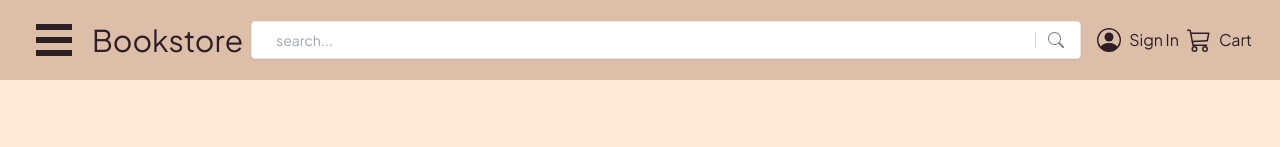
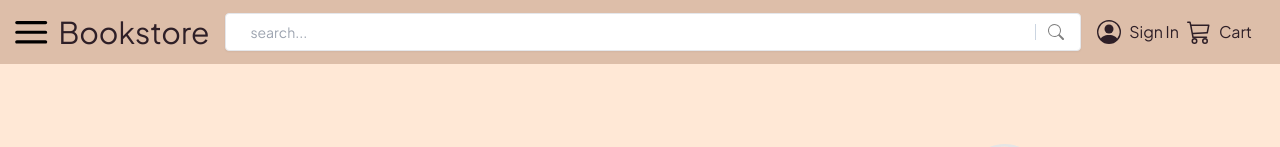
Before and after one commit to Rsandy2/ecommerce-ui, a Next.js app: page / in a window 1280 px wide. Shown: the top 147 px of the page. Built offline with nearby package versions, Linux system fonts and the light colour scheme.

Commit message:
fix: menu bar is now fixed on nav

```diff
--- a/components/Header.jsx
+++ b/components/Header.jsx
@@ -1,13 +1,69 @@
-import React from "react";
+import React, { Component, useState, useContext } from "react";
 import {BsPersonCircle, BsSearch, BsCart3} from "react-icons/bs";
 import ShoppingCart from "./ShoppingCart";
+import {push as Menu} from "react-burger-menu";
+import { CgMenu } from "react-icons/cg";
+
+// make a new context
+const MyContext = React.createContext();
+
+// create the provider
+const MyProvider = (props) => {
+  const [menuOpenState, setMenuOpenState] = useState(false)
+
+  return (
+    <MyContext.Provider value={{
+      isMenuOpen: menuOpenState,
+      toggleMenu: () => setMenuOpenState(!menuOpenState),
+      stateChangeHandler: (newState) => setMenuOpenState(newState.isOpen)
+    }}>
+      {props.children}
+    </MyContext.Provider>
+  )
+}
+
+const MenuButton = () => {
+  const ctx = useContext(MyContext)
+  return (
+    <CgMenu size="2.4rem" onClick={() => ctx.toggleMenu()}/>
+  )
+}
+
+const MenuSideBar = () => {
+    const ctx = useContext(MyContext)
+    return (
+        <Menu
+            customBurgerIcon={false}
+            isOpen={ctx.isMenuOpen}
+            onStateChange={(state) => ctx.stateChangeHandler(state)}
+
+            burgerBarClassName="bg-coffee"
+            itemClassName="text-white no-underline text-xl py-2"
+            crossButtonClassName="scale-125"
+            crossClassName="bg-white"
+            menuClassName="bg-darkGreen pt-10 px-6 text-xl"
+            morphShapeClassName="fill-current"
+            itemListClassName="bg-darkGreen p-3.5"
+            overlayClassName="bg-opacity-50 relative"
+        >
+            <a id="home" className="menu-item" href="/">Home</a>
+            <a id="" className="menu-item" href="/bookView">Book View</a>
+            <a id="" className="menu-item" href="/search">Search View</a>
+            <a id="" className="menu-item" href="/cartPage">Cart View</a>
+            <a className="menu-item--small" href="">Settings</a>
+        </Menu>
+    );
+}
 
 const header = () => {
     const [isOpen, setIsOpen] = React.useState(false)
 
     return(
-        <div className="flex flex-row items-center justify-center h-20 mx-3">
-                <h1 className="text-coffee text-3xl ml-20">Bookstore</h1>
+        <MyProvider>
+                <MenuSideBar pageWrapId={ "page-wrap" } outerContainerId={ "outer-container" } />
+            <div className="flex flex-row items-center justify-center h-16 mx-3 z-10">
+                <MenuButton />
+                <h1 className="text-coffee text-3xl mx-2">Bookstore</h1>
                 {/* search bar */}
                 <div className="flex-grow mx-2">
                     <div className="wrapper">
@@ -25,6 +81,7 @@ const header = () => {
                     <ShoppingCart isOpen={isOpen} setIsOpen={setIsOpen}/>
                 </div>
             </div>
+        </MyProvider>
     );
 };
 export default header;
--- a/components/MenuSideBar.jsx
+++ /dev/null
@@ -1,33 +0,0 @@
-import React, { Component } from "react";
-import {push as Menu} from "react-burger-menu";
-
-class MenuSideBar extends Component {
-  showSettings (event) {
-    event.preventDefault();
-  }
-
-  render () {
-    return (
-      <Menu
-        burgerBarClassName="bg-coffee"
-        itemClassName="text-white no-underline text-xl py-2"
-        burgerButtonClassName="fixed w-9 h-8 left-9 top-6"
-        crossButtonClassName="scale-125"
-        crossClassName="bg-white"
-        menuClassName="bg-darkGreen pt-10 px-6 text-xl"
-        morphShapeClassName="fill-current"
-        itemListClassName="bg-darkGreen p-3.5"
-        overlayClassName="bg-opacity-30"
-        pageWrapId={'page-wrap'}
-        outerContainerId={'outer-container'}
-      >
-          <a id="home" className="menu-item" href="/">Home</a>
-          <a id="" className="menu-item" href="/bookView">Book View</a>
-          <a id="" className="menu-item" href="/search">Search View</a>
-          <a id="" className="menu-item" href="/cartPage">Cart View</a>
-          <a onClick={ this.showSettings } className="menu-item--small" href="">Settings</a>
-      </Menu>
-    );
-  }
-}
-export default MenuSideBar;
--- /dev/null
+++ b/components/unusedMenu.jsx
@@ -0,0 +1,54 @@
+import React, { Component } from "react";
+import {push as Menu} from "react-burger-menu";
+import { CgMenu } from "react-icons/cg";
+
+class MenuSideBar extends Component {
+  constructor (props) {
+    super(props)
+    this.state = {
+      menuOpen: false
+    }
+  }
+
+  handleStateChange (state) {
+    this.setState({menuOpen: state.isOpen})
+  }
+
+  closeMenu () {
+    this.setState({menuOpen: false})
+  }
+
+  toggleMenu () {
+    this.setState(state => ({menuOpen: !state.menuOpen}))
+  }
+
+  render () {
+    return (
+      <div>
+        <Menu
+          isOpen={this.state.menuOpen}
+          onStateChange={(state) => this.handleStateChange(state)}
+          customBurgerIcon={false}
+
+          burgerBarClassName="bg-coffee"
+          itemClassName="text-white no-underline text-xl py-2"
+          // burgerButtonClassName="fixed w-9 h-8 left-9 top-6"
+          crossButtonClassName="scale-125"
+          crossClassName="bg-white"
+          menuClassName="bg-darkGreen pt-10 px-6 text-xl"
+          morphShapeClassName="fill-current"
+          itemListClassName="bg-darkGreen p-3.5"
+          overlayClassName="bg-opacity-50"
+        >
+            <a onClick={() => this.closeMenu()} id="home" className="menu-item" href="/">Home</a>
+            <a onClick={() => this.closeMenu()} id="" className="menu-item" href="/bookView">Book View</a>
+            <a onClick={() => this.closeMenu()} id="" className="menu-item" href="/search">Search View</a>
+            <a onClick={() => this.closeMenu()} id="" className="menu-item" href="/cartPage">Cart View</a>
+            <a onClick={() => this.closeMenu()} className="menu-item--small" href="">Settings</a>
+        </Menu>
+        <CgMenu size="2.4rem" onClick={() => this.toggleMenu()}/>
+      </div>
+    );
+  }
+}
+export default MenuSideBar;
--- a/pages/index.tsx
+++ b/pages/index.tsx
@@ -2,7 +2,6 @@ import type { NextPage } from "next";
 import ProductCard from "../components/ProductCard";
 import Header from "../components/Header";
 import toast, { Toaster } from "react-hot-toast";
-import MenuSideBar from "../components/MenuSideBar";
 import Banner from "../components/Banner";
 // import Footer from "../components/Footer";
 
@@ -27,12 +26,9 @@ const Home: NextPage = () => {
   return (
     <div id ="outer-container" className="bg-primary min-h-screen w-screen">
       <Toaster />
-      <MenuSideBar />
       <div id="page-wrap">
-        <div className="">
           <Header />
           <Banner />
-        </div>
 
         {/* product container */}
         <div className="flex flex-col items-center">
```
Lines whose indentation alone changed are shown as unchanged.
